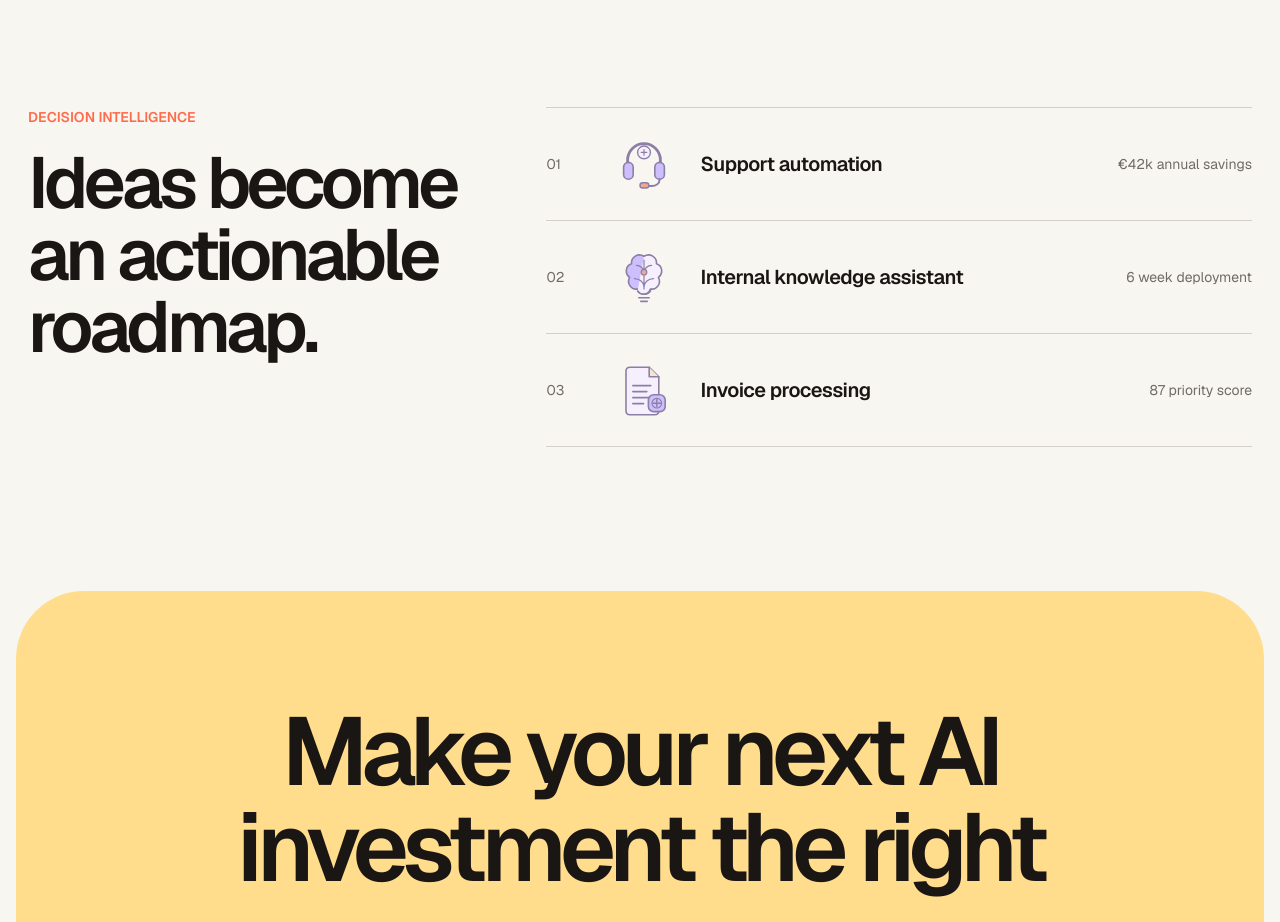
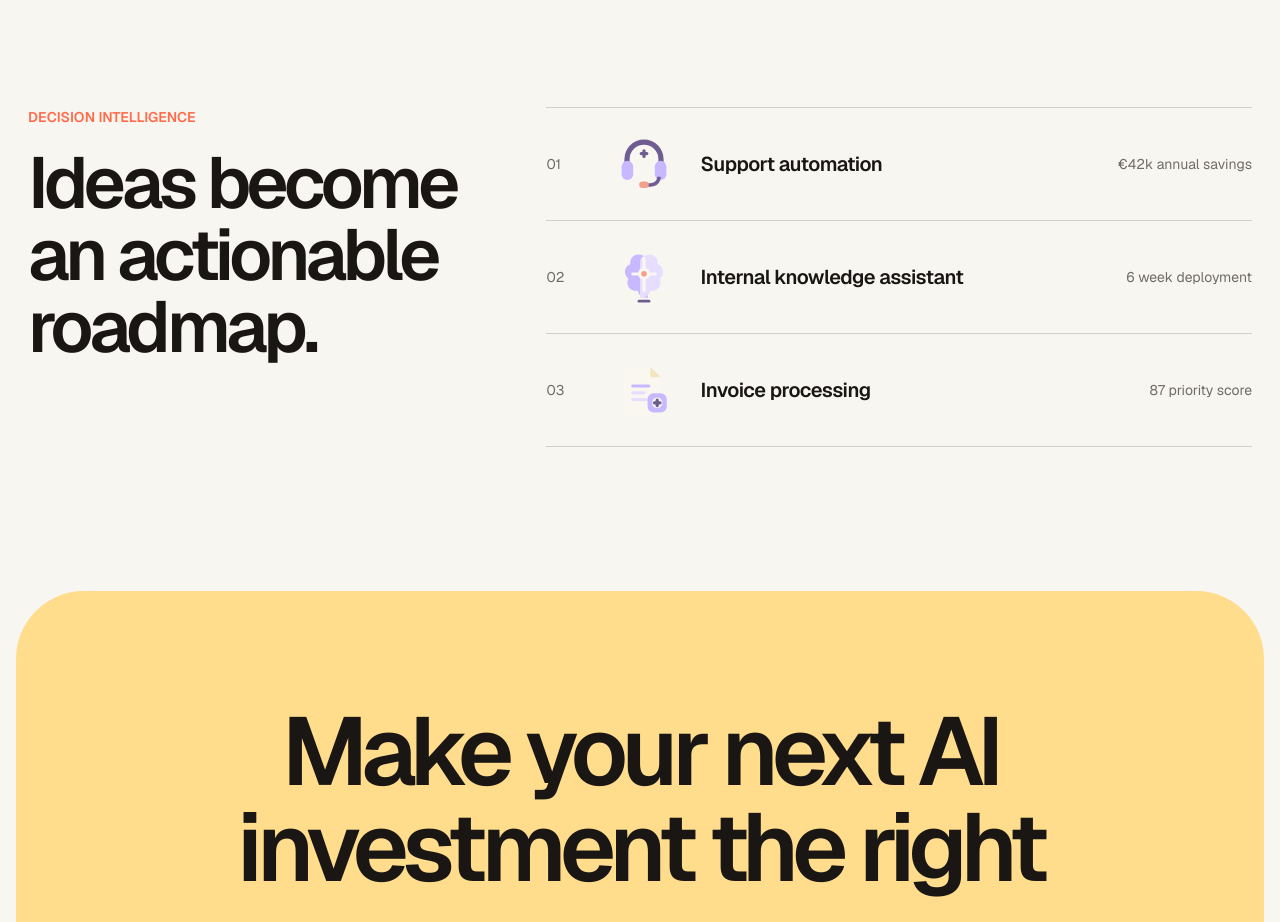
Before and after one commit to AI-Path-Finder/AI-Path-Finder, a Next.js app: page / in a window 1280 px wide. Shown: the part 2660-3582 px from the top of the page. Built offline with nearby package versions, Linux system fonts and the light colour scheme.

Commit message:
Rebuild opportunity assets without outlines

```diff
--- a/src/components/opportunity-graphic.tsx
+++ b/src/components/opportunity-graphic.tsx
@@ -1,10 +1,11 @@
 "use client";
 
-const INK = "#8778a3";
-const LAVENDER = "#cbbdff";
-const PEACH = "#f0a28d";
-const CREAM = "#f3e8cc";
-const PAPER = "#f6f0ff";
+const PLUM = "#6f5c91";
+const LAVENDER = "#c8b8ff";
+const LILAC = "#e7deff";
+const PEACH = "#f1a08a";
+const CREAM = "#f3e5bd";
+const PAPER = "#faf7f1";
 
 export function OpportunityGraphic({
   opportunityId,
@@ -17,7 +18,7 @@ export function OpportunityGraphic({
 }) {
   return (
     <div className={`${compact ? "h-16 w-20" : "h-40 w-full"} ${className}`} aria-hidden="true">
-      <svg viewBox="0 0 160 160" className="h-full w-full overflow-visible opacity-95">
+      <svg viewBox="0 0 160 160" className="h-full w-full overflow-visible">
         {iconFor(opportunityId)}
       </svg>
     </div>
@@ -26,152 +27,168 @@ export function OpportunityGraphic({
 
 function iconFor(id: string) {
   switch (id) {
-    case "customer-support":
-      return <SupportAutomationIcon />;
-    case "knowledge-assistant":
-      return <KnowledgeIcon />;
-    case "document-processing":
-      return <DocumentProcessingIcon />;
-    case "meeting-summarization":
-      return <MeetingSummaryIcon />;
-    case "sales-assistant":
-      return <SalesQualificationIcon />;
-    case "invoice-automation":
-      return <InvoiceAutomationIcon />;
-    case "it-helpdesk":
-      return <HelpdeskAutomationIcon />;
-    case "marketing-content":
-      return <ContentOperationsIcon />;
-    case "contract-review":
-      return <ContractReviewIcon />;
-    default:
-      return <CoreAutomationIcon />;
+    case "customer-support": return <Support />;
+    case "knowledge-assistant": return <Knowledge />;
+    case "document-processing": return <Document />;
+    case "meeting-summarization": return <Meeting />;
+    case "sales-assistant": return <Sales />;
+    case "invoice-automation": return <Invoice />;
+    case "it-helpdesk": return <Helpdesk />;
+    case "marketing-content": return <Content />;
+    case "contract-review": return <Contract />;
+    default: return <Automation />;
   }
 }
 
-function SupportAutomationIcon() {
+function Support() {
   return (
-    <g fill="none" stroke={INK} strokeLinecap="round" strokeLinejoin="round">
-      <path d="M39 83V70a41 41 0 0 1 82 0v13" strokeWidth="7" />
-      <rect x="29" y="76" width="24" height="42" rx="12" fill={LAVENDER} strokeWidth="4" />
-      <rect x="107" y="76" width="24" height="42" rx="12" fill={LAVENDER} strokeWidth="4" />
-      <path d="M119 118c0 11-9 17-20 17H87" strokeWidth="5" />
-      <rect x="70" y="127" width="22" height="13" rx="6.5" fill={PEACH} strokeWidth="3.5" />
-      <path d="M71 51h18M80 42v18" strokeWidth="3.5" />
-      <circle cx="80" cy="51" r="16" fill={PAPER} strokeWidth="3.5" />
-      <path d="M73 51h14M80 44v14" strokeWidth="3" />
+    <g>
+      <path d="M31 80V68a49 49 0 0 1 98 0v12h-13V68a36 36 0 0 0-72 0v12z" fill={PLUM} />
+      <rect x="24" y="72" width="29" height="48" rx="14.5" fill={LAVENDER} />
+      <rect x="107" y="72" width="29" height="48" rx="14.5" fill={LAVENDER} />
+      <path d="M122 112c0 15-11 25-27 25H82v-9h13c10 0 18-6 18-16z" fill={PLUM} />
+      <rect x="68" y="124" width="24" height="16" rx="8" fill={PEACH} />
+      <circle cx="80" cy="54" r="17" fill={PAPER} />
+      <rect x="76" y="43" width="8" height="22" rx="4" fill={PLUM} />
+      <rect x="69" y="50" width="22" height="8" rx="4" fill={PLUM} />
     </g>
   );
 }
 
-function KnowledgeIcon() {
+function Knowledge() {
   return (
-    <g stroke={INK} strokeLinecap="round" strokeLinejoin="round">
-      <path d="M80 28c-15-9-33 2-31 19-15 4-18 25-5 34-8 15 4 32 20 29 4 15 24 17 32 5V45c-1-12-7-19-16-17z" fill={LAVENDER} strokeWidth="4" />
-      <path d="M80 28c15-9 33 2 31 19 15 4 18 25 5 34 8 15-4 32-20 29-4 15-24 17-32 5" fill={PAPER} strokeWidth="4" />
-      <path d="M80 38v72M61 51c10 0 19 8 19 18M99 51c-10 0-19 8-19 18M56 84c13 0 24 9 24 21M104 84c-13 0-24 9-24 21" fill="none" strokeWidth="3" />
-      <circle cx="80" cy="68" r="7" fill={PEACH} strokeWidth="3" />
-      <path d="M67 132h26M72 141h16" fill="none" strokeWidth="4" />
+    <g>
+      <path d="M78 27c-17-10-35 3-32 21-16 4-18 27-5 36-8 17 5 34 23 30 3 13 14 20 26 17V47c0-12-4-18-12-20z" fill={LAVENDER} />
+      <path d="M82 27c17-10 35 3 32 21 16 4 18 27 5 36 8 17-5 34-23 30-3 13-14 20-26 17V47c0-12 4-18 12-20z" fill={LILAC} />
+      <circle cx="80" cy="72" r="15" fill={PAPER} />
+      <circle cx="80" cy="72" r="7" fill={PEACH} />
+      <rect x="76" y="29" width="8" height="31" rx="4" fill={PAPER} />
+      <rect x="48" y="69" width="20" height="7" rx="3.5" fill={PAPER} />
+      <rect x="92" y="69" width="20" height="7" rx="3.5" fill={PAPER} />
+      <rect x="76" y="84" width="8" height="34" rx="4" fill={PAPER} />
+      <rect x="64" y="137" width="32" height="7" rx="3.5" fill={PLUM} />
     </g>
   );
 }
 
-function DocumentProcessingIcon() {
+function Document() {
   return (
-    <g stroke={INK} strokeLinecap="round" strokeLinejoin="round">
-      <path d="M45 23h48l24 24v85c0 6-4 10-10 10H45c-6 0-10-4-10-10V33c0-6 4-10 10-10z" fill={PAPER} strokeWidth="4" />
-      <path d="M93 23v24h24" fill={CREAM} strokeWidth="4" />
-      <path d="M52 69h45M52 84h35M52 99h45M52 114h27" fill="none" strokeWidth="4" />
-      <rect x="91" y="92" width="42" height="42" rx="13" fill={LAVENDER} strokeWidth="4" />
-      <path d="M103 113h18M112 104v18" fill="none" strokeWidth="3.5" />
-      <circle cx="112" cy="113" r="12" fill="none" strokeWidth="3" />
+    <g>
+      <path d="M40 22h56l26 26v86a10 10 0 0 1-10 10H40a10 10 0 0 1-10-10V32a10 10 0 0 1 10-10z" fill={PAPER} />
+      <path d="M96 22v26h26z" fill={CREAM} />
+      <rect x="48" y="66" width="48" height="8" rx="4" fill={LAVENDER} />
+      <rect x="48" y="83" width="36" height="8" rx="4" fill={LILAC} />
+      <rect x="48" y="100" width="42" height="8" rx="4" fill={LILAC} />
+      <rect x="89" y="88" width="48" height="48" rx="15" fill={LAVENDER} />
+      <circle cx="113" cy="112" r="13" fill={PAPER} />
+      <rect x="109" y="101" width="8" height="22" rx="4" fill={PLUM} />
+      <rect x="102" y="108" width="22" height="8" rx="4" fill={PLUM} />
     </g>
   );
 }
 
-function MeetingSummaryIcon() {
+function Meeting() {
   return (
-    <g stroke={INK} strokeLinecap="round" strokeLinejoin="round">
-      <path d="M25 38h72c7 0 12 5 12 12v34c0 7-5 12-12 12H59l-22 17v-17H25c-7 0-12-5-12-12V50c0-7 5-12 12-12z" fill={LAVENDER} strokeWidth="4" />
-      <path d="M42 58h39M42 70h28" fill="none" strokeWidth="4" />
-      <rect x="82" y="76" width="65" height="62" rx="12" fill={PAPER} strokeWidth="4" />
-      <path d="M98 96h33M98 108h25M98 120h29" fill="none" strokeWidth="4" />
-      <path d="m121 54 6 9 11 2-8 8 2 11-11-5-10 5 2-11-8-8 11-2z" fill={PEACH} strokeWidth="3" />
+    <g>
+      <path d="M19 34h82a12 12 0 0 1 12 12v43a12 12 0 0 1-12 12H61l-25 18v-18H19A12 12 0 0 1 7 89V46a12 12 0 0 1 12-12z" fill={LAVENDER} />
+      <rect x="31" y="57" width="49" height="8" rx="4" fill={PAPER} />
+      <rect x="31" y="73" width="35" height="8" rx="4" fill={PAPER} />
+      <rect x="80" y="75" width="72" height="67" rx="15" fill={PAPER} />
+      <rect x="96" y="94" width="38" height="7" rx="3.5" fill={PLUM} />
+      <rect x="96" y="108" width="29" height="7" rx="3.5" fill={LAVENDER} />
+      <rect x="96" y="122" width="34" height="7" rx="3.5" fill={LAVENDER} />
+      <path d="m126 43 6 12 13 2-10 9 3 13-12-6-12 6 3-13-10-9 13-2z" fill={PEACH} />
     </g>
   );
 }
 
-function SalesQualificationIcon() {
+function Sales() {
   return (
-    <g stroke={INK} strokeLinecap="round" strokeLinejoin="round">
-      <path d="M24 29h112l-35 43v45l-42 18V72z" fill={CREAM} strokeWidth="4" />
-      <path d="M59 72h42" fill="none" strokeWidth="4" />
-      <circle cx="55" cy="48" r="7" fill={LAVENDER} strokeWidth="3" />
-      <circle cx="80" cy="48" r="7" fill={PEACH} strokeWidth="3" />
-      <circle cx="105" cy="48" r="7" fill={PAPER} strokeWidth="3" />
-      <circle cx="80" cy="103" r="17" fill={LAVENDER} strokeWidth="4" />
-      <path d="m72 103 6 6 11-14" fill="none" strokeWidth="4" />
+    <g>
+      <path d="M20 25h120l-39 47v48l-42 18V72z" fill={CREAM} />
+      <circle cx="52" cy="47" r="9" fill={LAVENDER} />
+      <circle cx="80" cy="47" r="9" fill={PEACH} />
+      <circle cx="108" cy="47" r="9" fill={PAPER} />
+      <rect x="63" y="68" width="34" height="8" rx="4" fill={PLUM} opacity=".55" />
+      <circle cx="80" cy="107" r="20" fill={LAVENDER} />
+      <path d="m69 107 8 8 16-21-6-5-11 15-2-3z" fill={PAPER} />
     </g>
   );
 }
 
-function InvoiceAutomationIcon() {
+function Invoice() {
   return (
-    <g stroke={INK} strokeLinecap="round" strokeLinejoin="round">
-      <path d="M42 25h76v110l-10-7-10 7-10-7-10 7-10-7-10 7-16-10z" fill={PAPER} strokeWidth="4" />
-      <path d="M58 50h44M58 65h25M58 91h44M58 106h23" fill="none" strokeWidth="4" />
-      <circle cx="111" cy="103" r="28" fill={PEACH} strokeWidth="4" />
-      <path d="m98 103 9 9 18-23" fill="none" strokeWidth="5" />
-      <path d="M72 39c0-6 16-6 16 0s-16 6-16 12 16 6 16 0M80 30v30" fill="none" strokeWidth="3" />
+    <g>
+      <path d="M36 20h82v119l-11-8-11 8-11-8-11 8-11-8-11 8-16-11z" fill={PAPER} />
+      <rect x="53" y="49" width="49" height="8" rx="4" fill={LAVENDER} />
+      <rect x="53" y="66" width="31" height="8" rx="4" fill={LILAC} />
+      <rect x="53" y="91" width="48" height="8" rx="4" fill={LILAC} />
+      <circle cx="111" cy="105" r="31" fill={PEACH} />
+      <path d="m94 105 12 12 22-30-7-5-16 23-5-6z" fill={PAPER} />
+      <rect x="72" y="27" width="8" height="36" rx="4" fill={PLUM} />
+      <rect x="63" y="34" width="25" height="8" rx="4" fill={PLUM} />
+      <rect x="63" y="49" width="25" height="8" rx="4" fill={PLUM} />
     </g>
   );
 }
 
-function HelpdeskAutomationIcon() {
+function Helpdesk() {
   return (
-    <g stroke={INK} strokeLinecap="round" strokeLinejoin="round">
-      <rect x="24" y="31" width="112" height="78" rx="13" fill={PAPER} strokeWidth="4" />
-      <path d="M24 52h112M45 121h70M61 109v12M99 109v12" fill="none" strokeWidth="4" />
-      <circle cx="39" cy="42" r="3" fill={PEACH} stroke="none" />
-      <circle cx="49" cy="42" r="3" fill={LAVENDER} stroke="none" />
-      <path d="M48 71h38M48 83h25" fill="none" strokeWidth="4" />
-      <circle cx="108" cy="81" r="22" fill={LAVENDER} strokeWidth="4" />
-      <path d="M108 69v24M96 81h24" fill="none" strokeWidth="4" />
+    <g>
+      <rect x="18" y="27" width="124" height="86" rx="17" fill={PAPER} />
+      <rect x="18" y="27" width="124" height="24" rx="17" fill={LILAC} />
+      <circle cx="33" cy="39" r="4" fill={PEACH} />
+      <circle cx="46" cy="39" r="4" fill={LAVENDER} />
+      <rect x="41" y="70" width="46" height="8" rx="4" fill={LAVENDER} />
+      <rect x="41" y="87" width="31" height="8" rx="4" fill={LILAC} />
+      <circle cx="112" cy="82" r="25" fill={LAVENDER} />
+      <rect x="108" y="66" width="8" height="32" rx="4" fill={PAPER} />
+      <rect x="96" y="78" width="32" height="8" rx="4" fill={PAPER} />
+      <rect x="65" y="113" width="30" height="15" fill={PAPER} />
+      <rect x="45" y="126" width="70" height="9" rx="4.5" fill={PLUM} />
     </g>
   );
 }
 
-function ContentOperationsIcon() {
+function Content() {
   return (
-    <g stroke={INK} strokeLinecap="round" strokeLinejoin="round">
-      <rect x="27" y="29" width="106" height="102" rx="15" fill={PAPER} strokeWidth="4" />
-      <rect x="42" y="44" width="76" height="43" rx="9" fill={LAVENDER} strokeWidth="3.5" />
-      <circle cx="61" cy="61" r="7" fill={PEACH} strokeWidth="3" />
-      <path d="m48 80 17-16 12 11 12-15 22 20M44 103h52M44 116h37" fill="none" strokeWidth="4" />
-      <path d="m117 94 4 10 10 4-10 4-4 10-4-10-10-4 10-4z" fill={PEACH} strokeWidth="3" />
+    <g>
+      <rect x="22" y="23" width="116" height="114" rx="20" fill={PAPER} />
+      <rect x="38" y="39" width="84" height="49" rx="12" fill={LAVENDER} />
+      <circle cx="58" cy="59" r="9" fill={PEACH} />
+      <path d="m44 82 18-17 13 12 13-17 27 22z" fill={PLUM} opacity=".55" />
+      <rect x="40" y="104" width="56" height="8" rx="4" fill={LILAC} />
+      <rect x="40" y="120" width="39" height="8" rx="4" fill={LILAC} />
+      <path d="m120 95 5 11 11 5-11 5-5 11-5-11-11-5 11-5z" fill={PEACH} />
     </g>
   );
 }
 
-function ContractReviewIcon() {
+function Contract() {
   return (
-    <g stroke={INK} strokeLinecap="round" strokeLinejoin="round">
-      <path d="M43 23h74v114H43z" fill={PAPER} strokeWidth="4" />
-      <path d="M57 48h46M57 63h34M57 78h46M57 93h28M57 108h43" fill="none" strokeWidth="4" />
-      <circle cx="110" cy="105" r="27" fill={CREAM} strokeWidth="4" />
-      <path d="M110 89v20M110 119v1" fill="none" strokeWidth="5" />
-      <path d="m97 31 5 8 9 2-7 6 2 9-9-4-8 4 2-9-7-6 9-2z" fill={LAVENDER} strokeWidth="3" />
+    <g>
+      <rect x="36" y="19" width="88" height="122" rx="8" fill={PAPER} />
+      <rect x="53" y="47" width="53" height="8" rx="4" fill={LAVENDER} />
+      <rect x="53" y="65" width="39" height="8" rx="4" fill={LILAC} />
+      <rect x="53" y="83" width="51" height="8" rx="4" fill={LILAC} />
+      <rect x="53" y="101" width="31" height="8" rx="4" fill={LILAC} />
+      <circle cx="112" cy="108" r="31" fill={CREAM} />
+      <rect x="108" y="88" width="8" height="27" rx="4" fill={PEACH} />
+      <circle cx="112" cy="124" r="5" fill={PEACH} />
+      <path d="m98 25 5 10 11 2-8 8 2 11-10-5-10 5 2-11-8-8 11-2z" fill={LAVENDER} />
     </g>
   );
 }
 
-function CoreAutomationIcon() {
+function Automation() {
   return (
-    <g stroke={INK} strokeLinecap="round" strokeLinejoin="round">
-      <circle cx="80" cy="80" r="47" fill={LAVENDER} strokeWidth="4" />
-      <circle cx="80" cy="80" r="20" fill={PAPER} strokeWidth="4" />
-      <path d="M80 21v18M80 121v18M21 80h18M121 80h18M38 38l13 13M109 109l13 13M122 38l-13 13M51 109l-13 13" fill="none" strokeWidth="5" />
-      <circle cx="80" cy="80" r="7" fill={PEACH} strokeWidth="3" />
+    <g>
+      <circle cx="80" cy="80" r="53" fill={LAVENDER} />
+      <circle cx="80" cy="80" r="25" fill={PAPER} />
+      <circle cx="80" cy="80" r="10" fill={PEACH} />
+      {[0, 45, 90, 135].map((rotation) => (
+        <rect key={rotation} x="75" y="11" width="10" height="28" rx="5" fill={PLUM} transform={`rotate(${rotation} 80 80)`} />
+      ))}
     </g>
   );
 }
```
